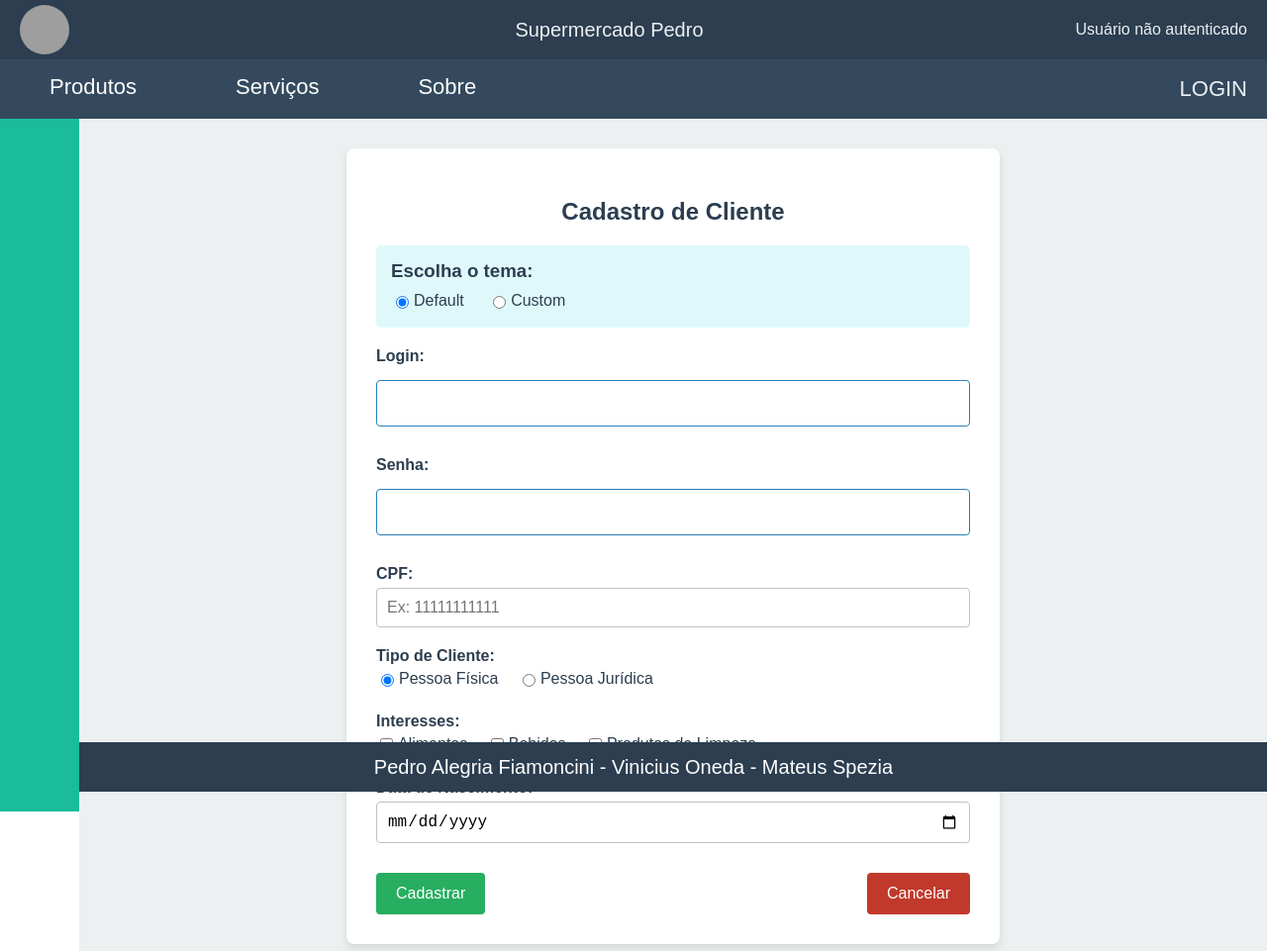
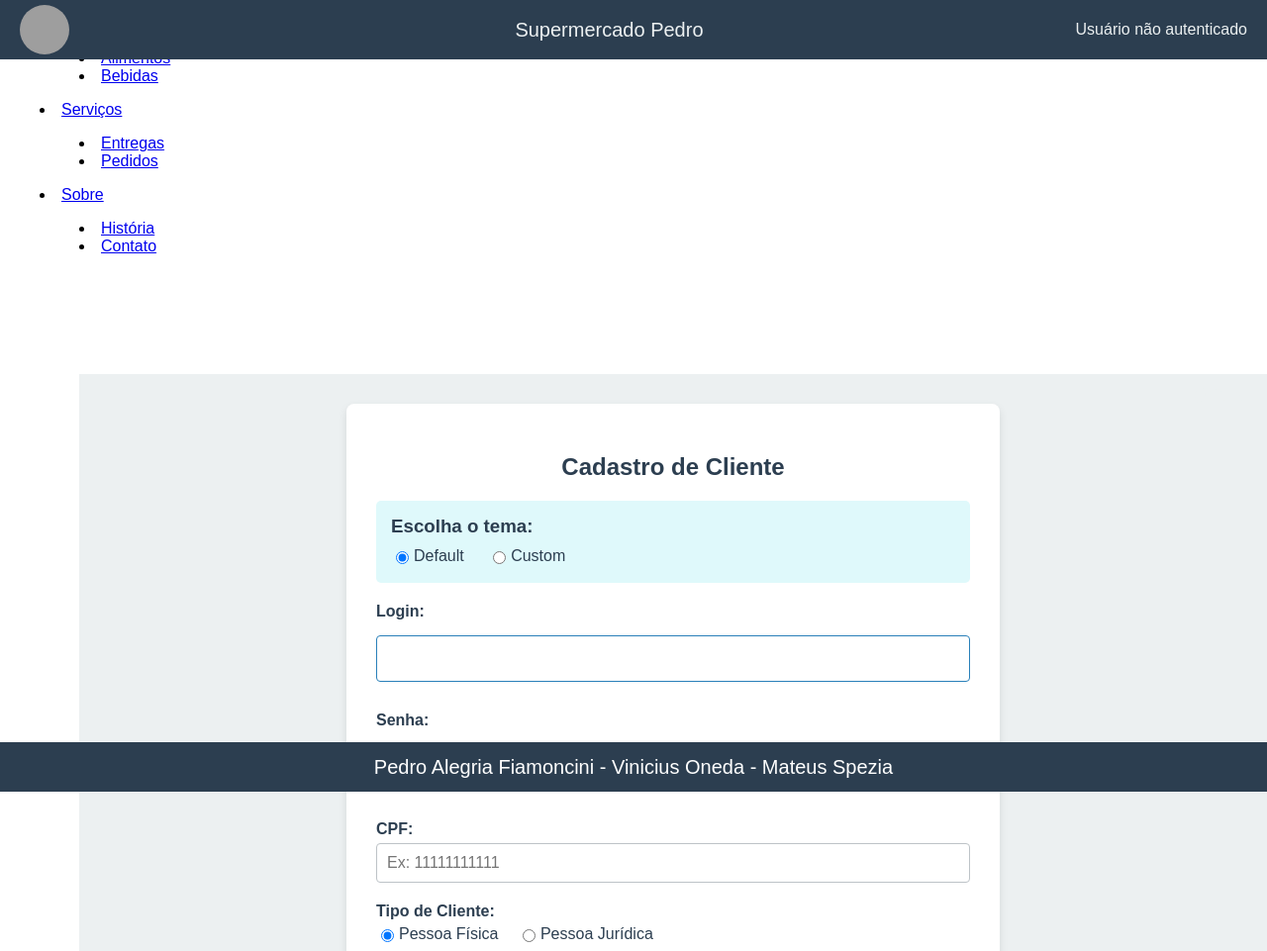
Before and after one commit to Fiamoncini/Prova-WEB-1, a plain HTML site: page cadastro.html in a window 1280 px wide. Shown: the top 961 px of the page at 99% size. Drawn offline with Linux system fonts and the light colour scheme; grey boxes are pictures that could not be loaded.

Commit message:
Mudança do menu

```diff
--- a/cadastro.html
+++ b/cadastro.html
@@ -14,26 +14,28 @@
     <p id="identificacao">Usuário não autenticado</p>
   </header>
 
-  <nav id="nav1">
-    <div>
-      <span id="item1">Produtos</span>
-      <p id="subitem1" class="subitem">Alimentos</p>
-      <p id="subitem2" class="subitem">Bebidas</p>
-    </div>
-    <div>
-      <span id="item2">Serviços</span>
-      <p id="subitem3" class="subitem">Entregas</p>
-      <p id="subitem4" class="subitem">Pedidos</p>
-    </div>
-    <div>
-      <span id="item3">Sobre</span>
-      <p id="subitem5" class="subitem">História</p>
-      <p id="subitem6" class="subitem">Contato</p>
-    </div>
+  <nav id="menu">
+    <menu class="menuPrincipal">
+      <li><a href="#">Produtos</a>
+        <menu class="subMenu">
+          <li><a href="#">Alimentos</a></li>
+          <li><a href="#">Bebidas</a></li>
+        </menu>
+      </li>
+      <li><a href="#">Serviços</a>
+        <menu class="subMenu">
+          <li><a href="#">Entregas</a></li>
+          <li><a href="#">Pedidos</a></li>
+        </menu>
+      </li>
+      <li><a href="#">Sobre</a>
+        <menu class="subMenu">
+          <li><a href="#">História</a></li>
+          <li><a href="#">Contato</a></li>
+        </menu>
+      </li>
+    </menu>
     <a id="loginir" href="login.html">LOGIN</a>
-  </nav>
-
-  <nav id="nav2">
   </nav>
 
   <div class="cadastro-container">
```
